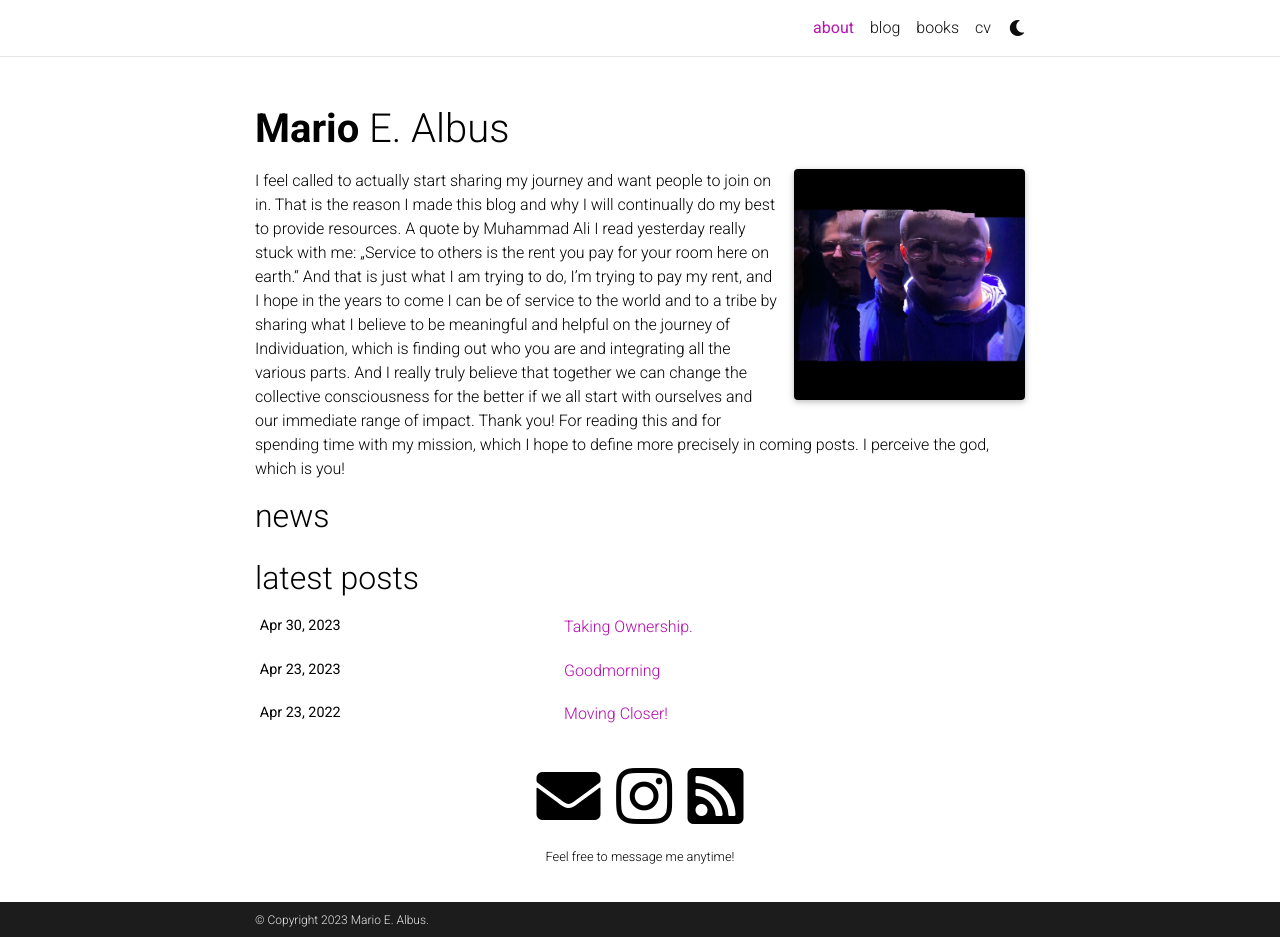
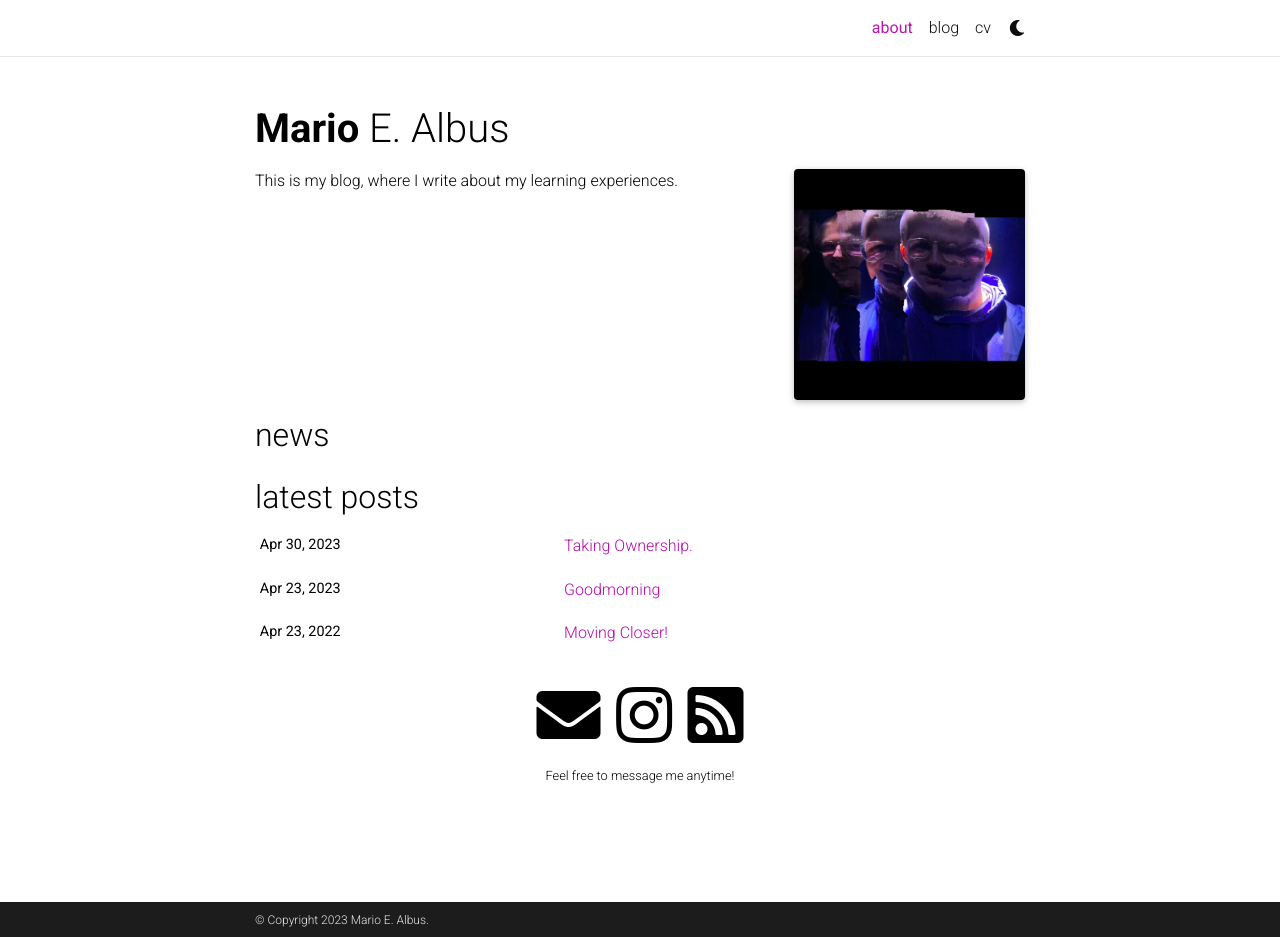
Before and after one commit to juiceshaman/juiceshaman.github.io, a Jekyll site: the page built from _pages/about.md, in a window 1280 px wide and 937 px high. Built offline with Jekyll 4.4.1, drawn with Linux system fonts in a browser that asks for light colours; full-size pictures stand in for the smaller copies a plugin makes; comment, search, counter and statistics services are not loaded; a style sheet for code colours, icons or effects is not loaded.

Commit message:
changed bio

```diff
--- a/_pages/about.md
+++ b/_pages/about.md
@@ -16,7 +16,7 @@ latest_posts: true  # includes a list of the newest posts
 selected_papers: false # includes a list of papers marked as "selected={true}"
 social: true  # includes social icons at the bottom of the page
 ---
-I feel called to actually start sharing my journey and want people to join on in. That is the reason I made this blog and why I will continually do my best to provide resources. A quote by Muhammad Ali I read yesterday really stuck with me: „Service to others is the rent you pay for your room here on earth.“ And that is just what I am trying to do, I’m trying to pay my rent, and I hope in the years to come I can be of service to the world and to a tribe by sharing what I believe to be meaningful and helpful on the journey of Individuation, which is finding out who you are and integrating all the various parts. And I really truly believe that together we can change the collective consciousness for the better if we all start with ourselves and our immediate range of impact. Thank you! For reading this and for spending time with my mission, which I hope to define more precisely in coming posts. I perceive the god, which is you!
+This is my blog, where I write about my learning experiences.
 
 <!---
 Write your biography here. Tell the world about yourself. Link to your favorite [subreddit](http://reddit.com). You can put a picture in, too. The code is already in, just name your picture `prof_pic.jpg` and put it in the `img/` folder.
```
Also changed, not shown: _pages/_books.md (renamed from _pages/books.md).
